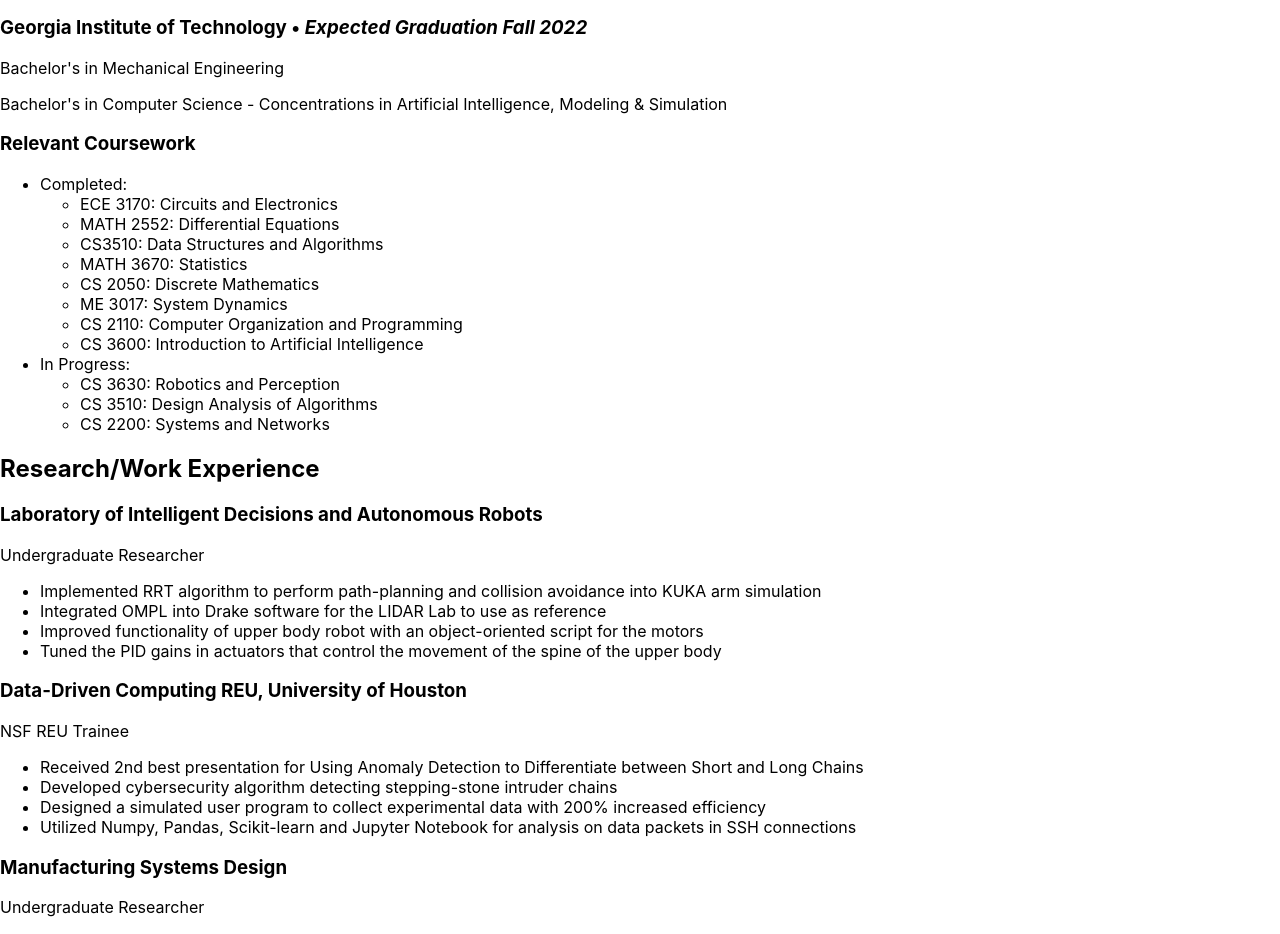
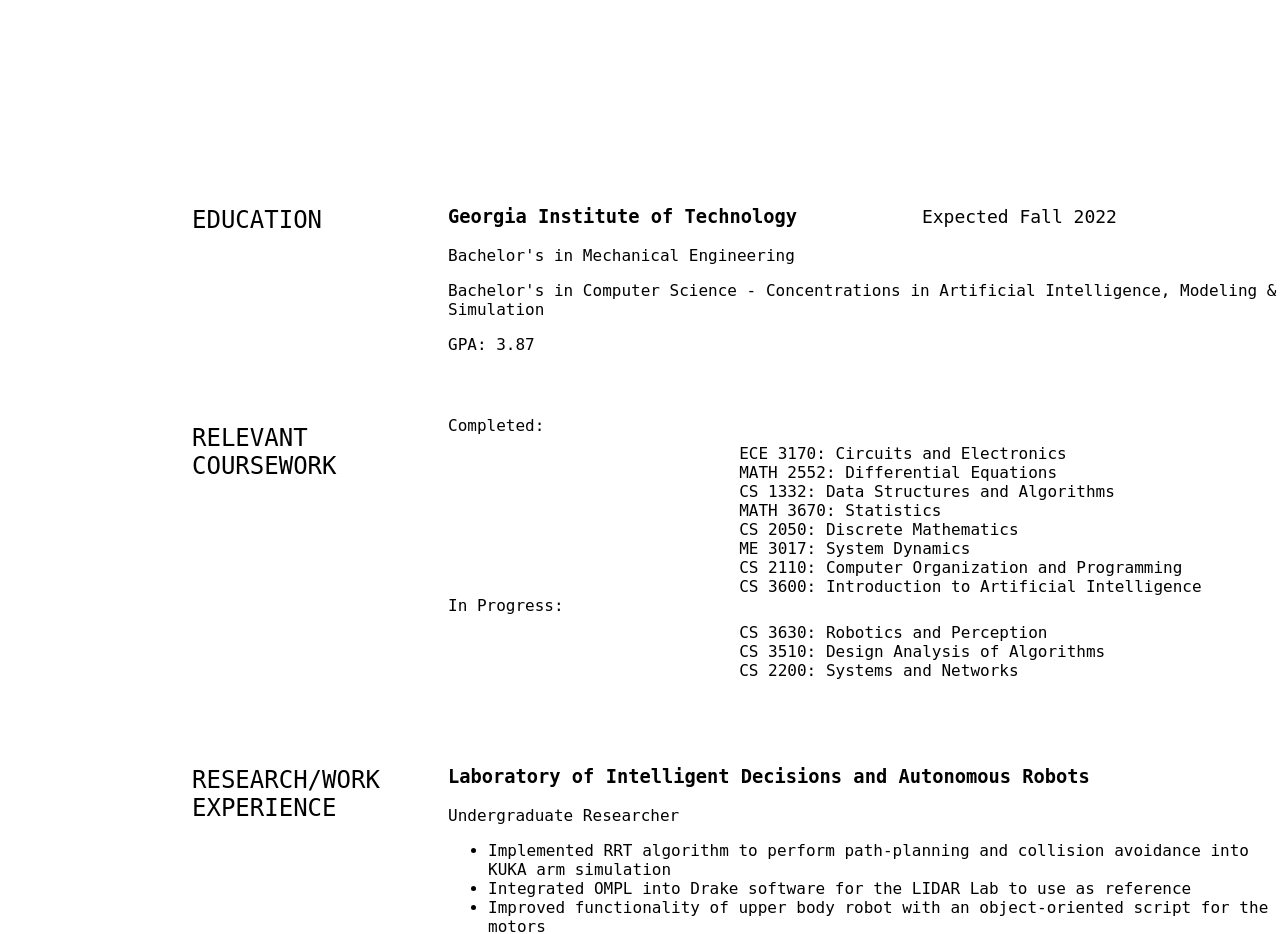
Before and after one commit to jerredchen/Personal-Website, a React (Create React App) app: page / in a window 1280 px wide. Shown: the part 920-1854 px from the top of the page. Built offline with nearby package versions, Linux system fonts and the light colour scheme.

Commit message:
css for header, edu, exp

```diff
--- a/src/Components/Education.js
+++ b/src/Components/Education.js
@@ -2,27 +2,29 @@
     return (
         <section id="education">
         <div className="row education">
-            <div className="three columns header-col">
+            <div className="education-block">
+                <div className="row-item">
+                    <div className="education-title">
                         <h1><span>Education</span></h1>
                     </div>
-
-            <div className="nine columns main-col">
-                <div className="row item">
-                    <div className="college info">
-                        <h3>Georgia Institute of Technology<span>&nbsp;&bull;&nbsp;</span>
-                            <em>Expected Graduation Fall 2022</em>
+                    <div className="college-info">
+                        <h3>Georgia Institute of Technology
+                            <span>Expected Fall 2022</span>
                         </h3>
                         <p>Bachelor's in Mechanical Engineering</p>
                         <p>Bachelor's in Computer Science - Concentrations in Artificial Intelligence, Modeling & Simulation</p>
+                        <p>GPA: 3.87</p>
+                    </div>
+                </div>
             </div>
 
-                    <div>
-                        <h3>Relevant Coursework</h3>
+            <div className="coursework">
+                <h1>Relevant<br/>Coursework</h1>
                 <ul>
                     <li>Completed:<ul>
                         <li>ECE 3170: Circuits and Electronics</li>
                         <li>MATH 2552: Differential Equations</li>
-                                <li>CS3510: Data Structures and Algorithms</li>
+                        <li>CS 1332: Data Structures and Algorithms</li>
                         <li>MATH 3670: Statistics</li>
                         <li>CS 2050: Discrete Mathematics</li>
                         <li>ME 3017: System Dynamics</li>
@@ -37,8 +39,6 @@
                 </ul>
             </div>
         </div>
-            </div>
-        </div>
         </section>
     );
 }
--- a/src/Components/Experience.js
+++ b/src/Components/Experience.js
@@ -3,11 +3,11 @@
         <section id="experience">
         <div className="row work">
 
-            <div className="three columns header-col">
-                <h1><span>Research/Work Experience</span></h1>
+            <div className="experience-header">
+                <h1><span>Research/Work<br/>Experience</span></h1>
             </div>
 
-            <div className="nine columns main-col">
+            <div className="experience-content">
                 <h3>Laboratory of Intelligent Decisions and Autonomous Robots</h3>
                 <p>Undergraduate Researcher</p>
                 <ul>
@@ -24,7 +24,7 @@
                     <li>Designed a simulated user program to collect experimental data with 200% increased efficiency</li>
                     <li>Utilized Numpy, Pandas, Scikit-learn and Jupyter Notebook for analysis on data packets in SSH connections</li>
                 </ul>
-                <h3>Manufacturing Systems Design</h3>
+                <h3>Manufacturing Systems Optimization Lab</h3>
                 <p>Undergraduate Researcher</p>
                 <ul>
                     <li>Co-author for Smart Elevator Design from Convolution Neural Networking</li>
--- a/src/styling.css
+++ b/src/styling.css
@@ -1,15 +1,28 @@
-/* ----------Header---------- */
+html {
+    scroll-behavior: smooth;
+}
+
+body {
+    font: 16px 'monospace';
+    /* padding-top: 60px; */
+}
+
+/* ----------------------------------------*/
+/*                 Header
+/* ----------------------------------------*/
 
 header {
     height: 800px;
     text-align: center;
-    background-color: rgb(255, 255, 255);
-    color: black
 }
 
 header .banner-text h1 {
     font: 100px/1.1em 'monospace';
-    padding-top: 250px;
+    width: 100%;
+    height: 100%;
+    margin-top: 20%;
+    /* padding-top: 15%; */
+    /* padding-top: 250px; */
     /* margin: 0 auto 18px auto; */
     letter-spacing: -3px;
 }
@@ -17,6 +30,7 @@
 header .banner-text h3 {
     font: 25px/1.1em 'monospace';
     letter-spacing: -1px;
+    margin: auto;
 }
 
 ul#nav {
@@ -56,3 +70,71 @@
     display: block;
     text-align: center;
 }
+
+/* ----------------------------------------*/
+/*                Education
+/* ----------------------------------------*/
+
+section#education {
+    overflow: hidden;
+    padding-top: 50px;
+}
+
+.education-title h1 span {
+    font-weight: 500;
+    text-transform: uppercase;
+    /* letter-spacing: 1px; */
+    padding-left: 15%;
+    /* width: 50%; */
+    float: left;
+    /* padding-top: 50%; */
+}
+
+.college-info {
+    padding-left: 35%;
+    margin-bottom: 50px;
+    /* width: 50%; */
+    /* float: left; */
+    /* font-weight: bold; */
+    /* padding-bottom: 10%; */
+}
+
+.college-info span {
+    font-weight: 500;
+    font: 18px 'monospace';
+    padding-left: 15%;
+}
+
+#education .coursework h1 {
+    font-weight: 500;
+    text-transform: uppercase;
+    padding-left: 15%;
+    float: left;
+}
+
+#education .coursework ul {
+    padding-top: 1%;
+    padding-left: 35%;
+    /* float: left; */
+    list-style-type: none;
+}
+
+/* ----------------------------------------*/
+/*                Experience
+/* ----------------------------------------*/
+
+section#experience {
+    overflow: hidden;
+    padding-top: 50px;
+}
+
+#experience h1 span {
+    font-weight: 500;
+    text-transform: uppercase;
+    padding-left: 15%;
+    float: left;
+}
+
+.experience-content {
+    padding-left: 35%;
+}
```
Lines whose indentation alone changed are shown as unchanged.
